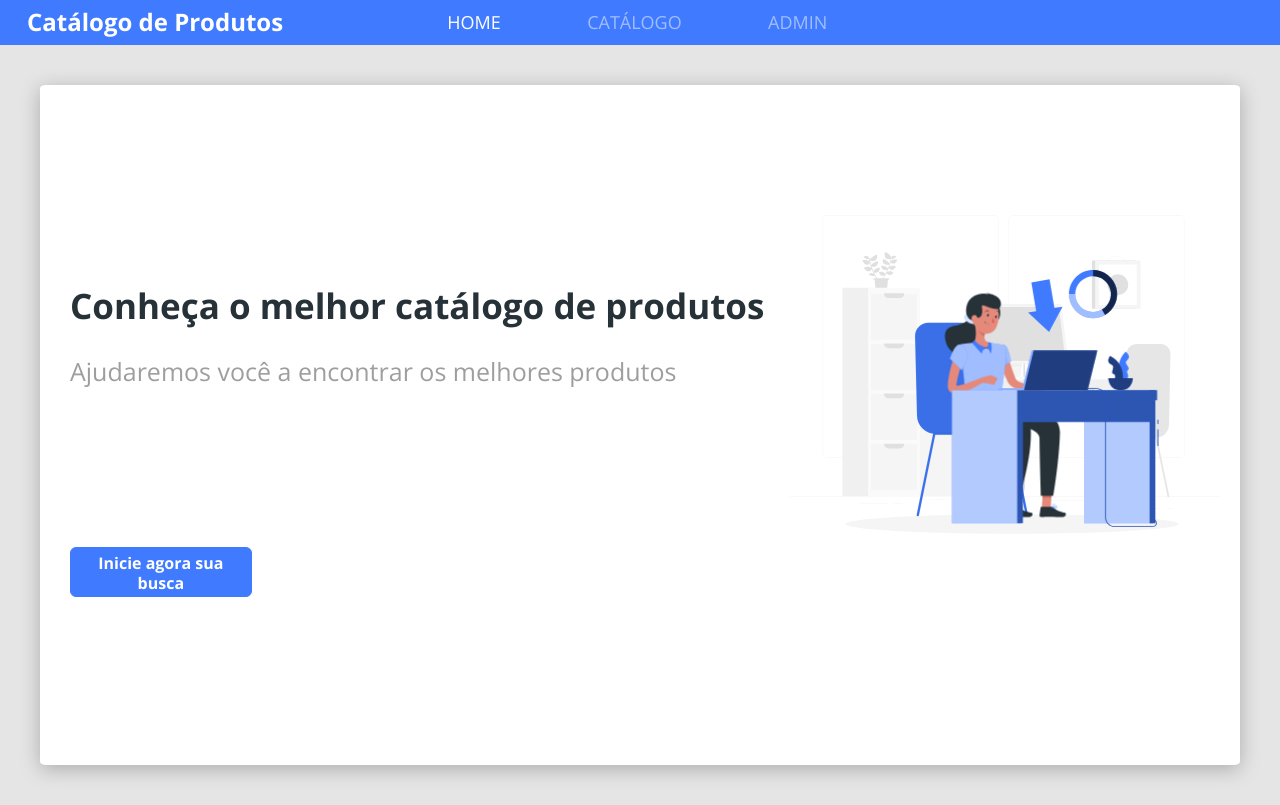
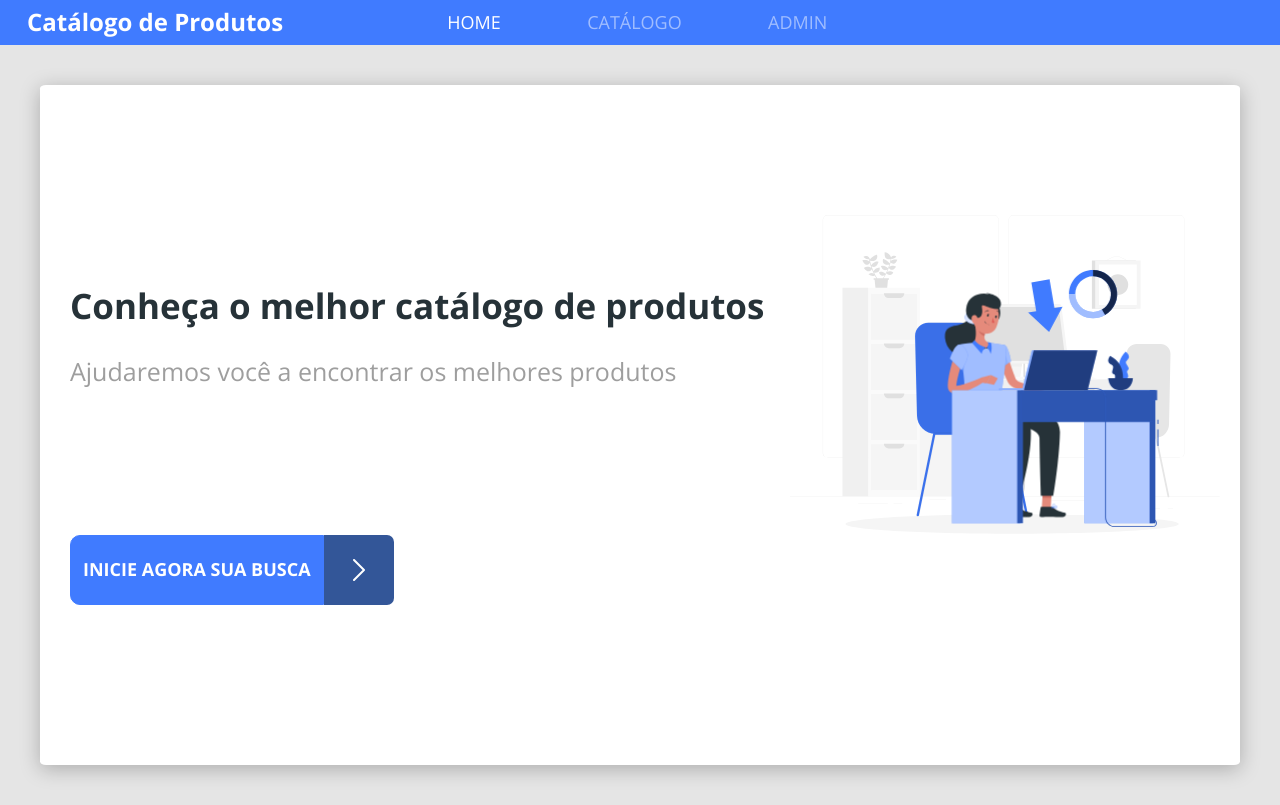
Before and after one commit to MarceloMachadoxD/CatalogoDeProdutos, a React (Create React App) app in the folder frontend/catalogodeprodutos/: page / in a window 1280 px wide. Built offline with nearby package versions, Linux system fonts and the light colour scheme.

Commit message:
Button Icon

```diff
--- a/frontend/catalogodeprodutos/src/components/ButtonIcon/index.tsx
+++ b/frontend/catalogodeprodutos/src/components/ButtonIcon/index.tsx
@@ -1,11 +1,19 @@
 import './styles.css';
+
+import { ReactComponent as ArrowImage } from 'assets/images/arrow-image.svg';
 
 const ButtonIcon = () => {
   return (
     <>
-      <button className="btn btn-primary btn-icon">
-        <h6>Inicie agora sua busca</h6>
-      </button>
+      <div className="btn-container">
+        <button className="btn btn-primary">
+          <h6>Inicie agora sua busca</h6>
+        </button>
+
+        <div className="btn-icon-container">
+          <ArrowImage />
+        </div>
+      </div>
     </>
   );
 };
--- a/frontend/catalogodeprodutos/src/components/ButtonIcon/styles.css
+++ b/frontend/catalogodeprodutos/src/components/ButtonIcon/styles.css
@@ -7,3 +7,34 @@
 .btn-icon h6 {
   color: white;
 }
+
+.btn-container {
+  display: flex;
+}
+
+.btn-container button {
+  border-radius: 10px 0px 0px 10px;
+}
+
+.btn h6 {
+  color: white;
+  font-size: 18px;
+  text-transform: uppercase;
+}
+
+.btn-icon-container {
+  width: 50px;
+  height: 50px;
+  background-color: #335698;
+  display: flex;
+  justify-content: center;
+  align-items: center;
+  border-radius: 0% 10% 10% 0%;
+}
+
+@media (min-width: 576px) {
+  .btn-icon-container {
+    width: 70px;
+    height: 70px;
+  }
+}
--- a/frontend/catalogodeprodutos/src/pages/Home/index.tsx
+++ b/frontend/catalogodeprodutos/src/pages/Home/index.tsx
@@ -1,6 +1,5 @@
 import { ReactComponent as MainImage } from 'assets/images/main-image.svg';
 import ButtonIcon from 'components/ButtonIcon';
-import Navbar from 'components/Navbar';
 import { Link } from 'react-router-dom';
 import './styles.css';
 
@@ -14,9 +13,11 @@ const Home = () => {
               <h1>Conheça o melhor catálogo de produtos</h1>
               <p>Ajudaremos você a encontrar os melhores produtos</p>
             </div>
-            <Link to="products">
-              <ButtonIcon />
-            </Link>
+            <div>
+              <Link to="products">
+                <ButtonIcon />
+              </Link>
+            </div>
           </div>
           <div className="home-image-container">
             <MainImage />
--- a/frontend/catalogodeprodutos/src/pages/Home/styles.css
+++ b/frontend/catalogodeprodutos/src/pages/Home/styles.css
@@ -22,11 +22,6 @@
   color: #9e9e9e;
   width: 250px;
   margin-bottom: 20px;
-}
-
-.home-content-container button {
-  font-size: 0.9em;
-  width: 250px;
 }
 
 .home-card {
@@ -60,10 +55,6 @@
     margin-bottom: 20px;
   }
 
-  .home-content-container button {
-    width: 90%;
-  }
-
   .home-image-container svg {
     width: 510px;
     height: auto;
@@ -78,10 +69,6 @@
 
   .home-content-container {
     padding: 20px 20px 80px 20px;
-  }
-
-  .home-content-container button {
-    width: 90%;
   }
 
   .home-image-container {
```
Also changed, not shown: frontend/catalogodeprodutos/src/assets/images/arrow-image.svg (added).
